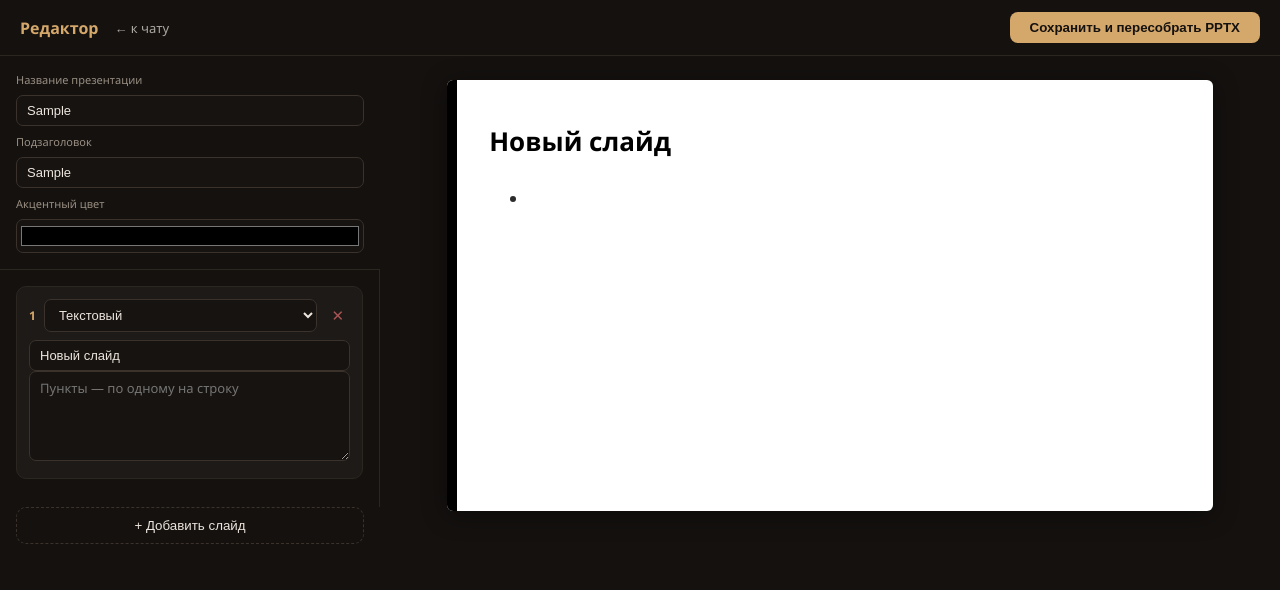
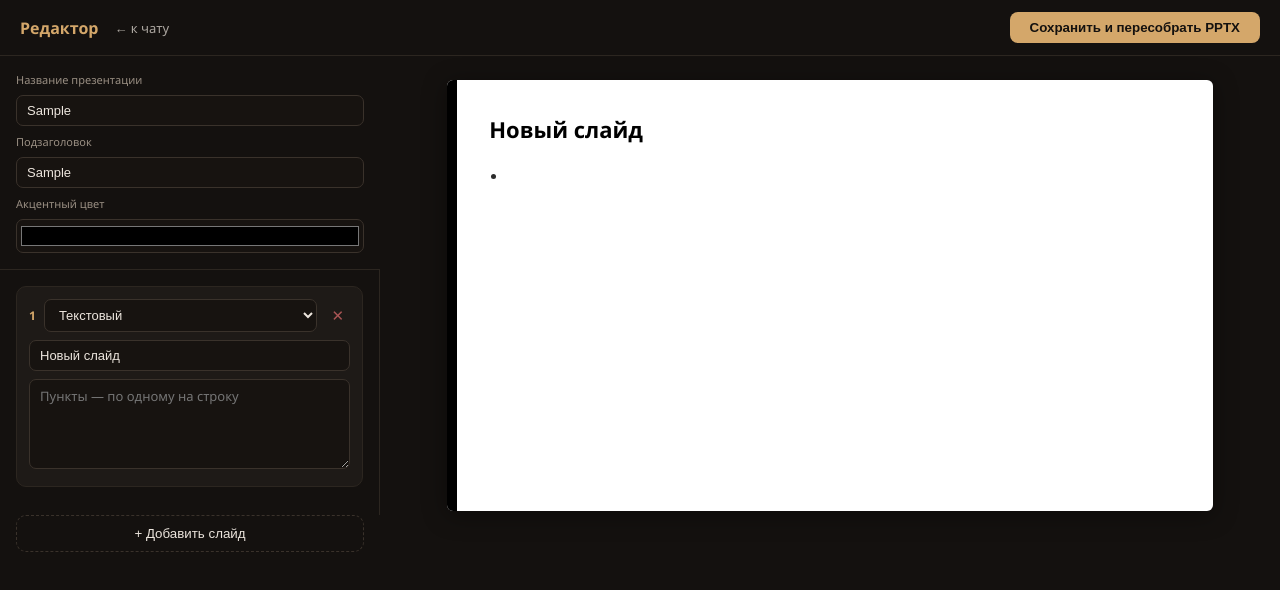
Before and after one commit to Ayanamisoul/art-director, a plain HTML site: page agent/web/editor.html in a window 1280 px wide. Both pictures are taken after typing "Sample", "Sample" into the empty fields and a click on the button "+ Добавить слайд". Drawn offline with Linux system fonts and the light colour scheme; files whose address does not match are found by name.

Commit message:
editor: поле подзаголовка для титульных/финальных слайдов; типографика предпросмотра — буллеты влезают

```diff
--- a/agent/web/editor.html
+++ b/agent/web/editor.html
@@ -18,6 +18,7 @@
   .slide { background: var(--panel); border: 1px solid #2c2620; border-radius: 10px; padding: 12px; margin-bottom: 12px; }
   .slide .row { display: flex; gap: 8px; margin-bottom: 8px; align-items: center; }
   .slide select, .slide input, .slide textarea, .meta input { width: 100%; padding: 7px 10px; border-radius: 7px; border: 1px solid #3a322b; background: #171310; color: var(--text); font-size: 13px; }
+  .slide input.t { margin-bottom: 8px; }
   .slide textarea { min-height: 90px; font-family: inherit; resize: vertical; }
   .slide .num { font-size: 12px; color: var(--accent); font-weight: bold; }
   .del { background: none; border: none; color: #a55; cursor: pointer; font-size: 15px; }
@@ -26,15 +27,16 @@
   .meta label { font-size: 11px; color: #9a8f83; }
   .meta input[type=color] { padding: 2px; height: 34px; }
   .preview { overflow-y: auto; padding: 24px; display: flex; flex-direction: column; align-items: center; gap: 20px; }
-  .pv-slide { width: min(90%, 800px); aspect-ratio: 16/9; border-radius: 6px; padding: 5%; box-shadow: 0 4px 24px rgba(0,0,0,.4); position: relative; overflow: hidden; }
+  .pv-slide { width: min(90%, 800px); aspect-ratio: 16/9; border-radius: 6px; padding: 4% 5%; box-shadow: 0 4px 24px rgba(0,0,0,.4); position: relative; overflow: hidden; }
   .pv-title-slide, .pv-closing { color: #fff; display: flex; flex-direction: column; justify-content: center; align-items: center; text-align: center; }
   .pv-section { display: flex; justify-content: center; align-items: center; color: #fff; }
   .pv-content { background: #fff; color: #2b2b2b; }
   .pv-content .bar { position: absolute; left: 0; top: 0; bottom: 0; width: 1.3%; }
-  .pv-content h3 { margin: 0 0 4%; font-size: clamp(14px, 2.2vw, 26px); }
-  .pv-content li { font-size: clamp(11px, 1.5vw, 18px); margin-bottom: 2%; }
-  .pv-title-slide h2 { font-size: clamp(18px, 3vw, 36px); margin: 0 0 2%; }
-  .pv-title-slide p, .pv-closing p { font-size: clamp(12px, 1.6vw, 20px); opacity: .85; }
+  .pv-content h3 { margin: 0 0 3%; font-size: clamp(13px, 1.9vw, 22px); }
+  .pv-content ul { margin: 0; padding-left: 1.2em; }
+  .pv-content li { font-size: clamp(10px, 1.35vw, 15px); margin-bottom: 1.5%; line-height: 1.35; }
+  .pv-title-slide h2 { font-size: clamp(17px, 2.6vw, 32px); margin: 0 0 2%; }
+  .pv-title-slide p, .pv-closing p { font-size: clamp(11px, 1.5vw, 18px); opacity: .85; }
   #status { font-size: 13px; padding: 8px 20px; }
   #status.err { color: #e88; } #status.ok { color: #8c8; }
 </style>
@@ -87,16 +89,22 @@ function renderEditor() {
   data.slides.forEach((s, i) => {
     const div = document.createElement('div');
     div.className = 'slide';
+    const isTitleLike = (s.kind === 'title' || s.kind === 'closing');
     div.innerHTML = `
       <div class="row"><span class="num">${i + 1}</span>
         <select>${Object.entries(KINDS).map(([k, v]) =>
           `<option value="${k}" ${s.kind === k ? 'selected' : ''}>${v}</option>`).join('')}</select>
         <button class="del" title="Удалить">✕</button></div>
       <input class="t" placeholder="Заголовок слайда" value="${(s.title || '').replace(/"/g, '&quot;')}">
-      <textarea class="b" placeholder="Пункты — по одному на строку">${(s.bullets || []).join('\n')}</textarea>`;
-    div.querySelector('select').onchange = e => { s.kind = e.target.value; renderPreview(); };
+      ${isTitleLike
+        ? `<input class="s" placeholder="Подзаголовок" value="${(s.subtitle || '').replace(/"/g, '&quot;')}">`
+        : `<textarea class="b" placeholder="Пункты — по одному на строку">${(s.bullets || []).join('\n')}</textarea>`}`;
+    div.querySelector('select').onchange = e => { s.kind = e.target.value; renderEditor(); renderPreview(); };
     div.querySelector('.t').oninput = e => { s.title = e.target.value; renderPreview(); };
-    div.querySelector('.b').oninput = e => {
+    const sub = div.querySelector('.s');
+    if (sub) sub.oninput = e => { s.subtitle = e.target.value; renderPreview(); };
+    const bul = div.querySelector('.b');
+    if (bul) bul.oninput = e => {
       s.bullets = e.target.value.split('\n').filter(x => x.trim()); renderPreview();
     };
     div.querySelector('.del').onclick = () => delSlide(i);
```
Also changed, not shown: agent/web/index.html (+1 -1 lines).
